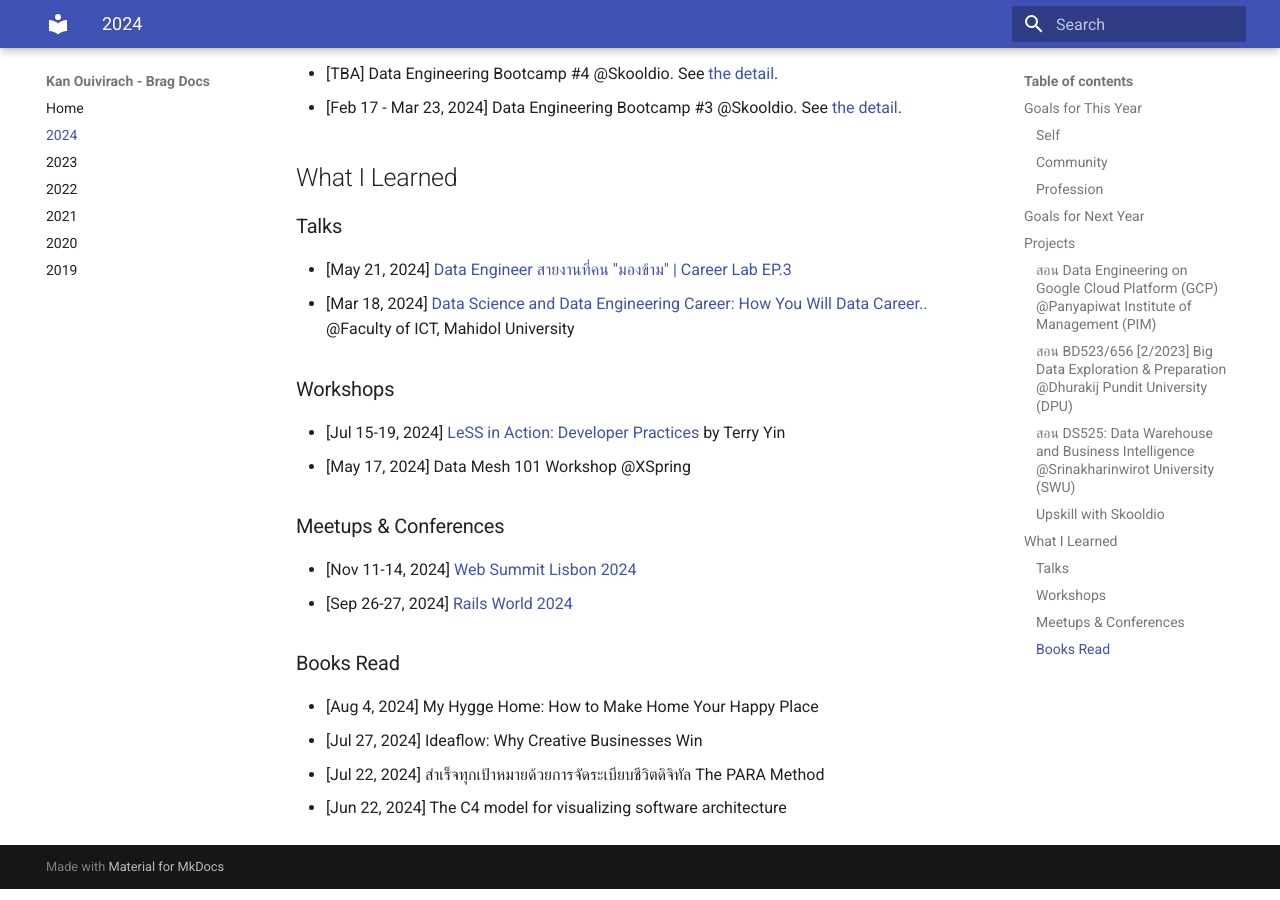
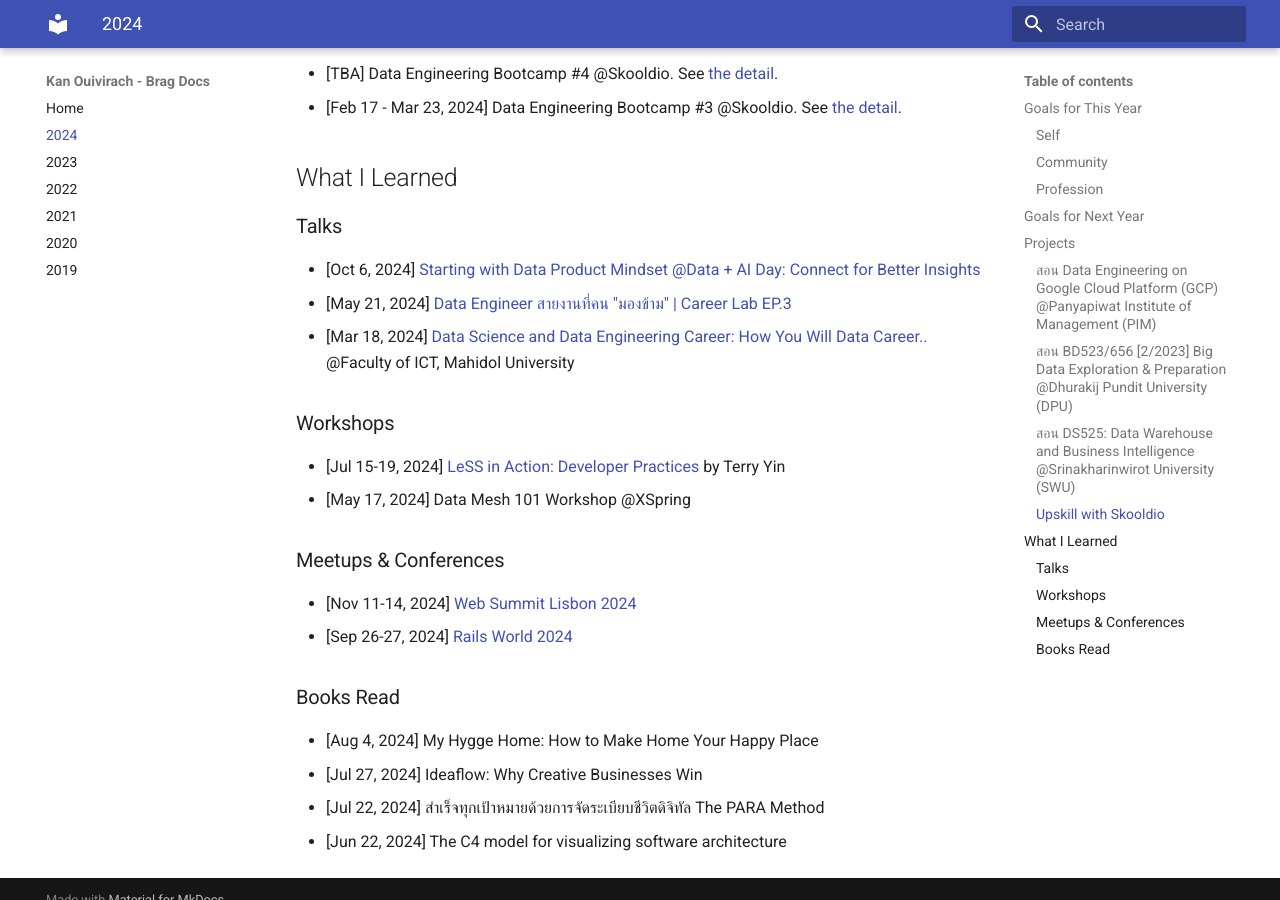
Before and after one commit to zkan/brag-documents, an MkDocs documentation site: the page built from docs/2024.md, in a window 1280 px wide and 900 px high, scrolled down 2109 px. Built offline with MkDocs 1.6.1 and Material for MkDocs 9.7.7, drawn with Linux system fonts in a browser that asks for light colours.

Commit message:
Add talk @data+ai day 2024

```diff
--- a/docs/2024.md
+++ b/docs/2024.md
@@ -77,11 +77,15 @@
 
 ### Talks
 
+* [Oct 6, 2024] [Starting with Data Product
+Mindset](https://www.canva.com/design/DAGSedCSooo/GOc7xrWy3fRgv5VqsCl-qw/edit?utm_content=DAGSedCSooo&utm_campaign=designshare&utm_medium=link2&utm_source=sharebutton)
+[@Data + AI Day: Connect for Better
+Insights](https://www.eventpop.me/e/15705/dataaiday-2024)
 * [May 21, 2024] [Data Engineer สายงานที่คน "มองข้าม" | Career Lab
-  EP.3](https://www.youtube.com/watch?v=yUDPaWyxyo4)
+EP.3](https://www.youtube.com/watch?v=yUDPaWyxyo4)
 * [Mar 18, 2024] [Data Science and Data Engineering Career: How You Will Data
-  Career..](https://docs.google.com/presentation/d/1AYbV8OX-Ndmog5NtdjzpI-vbhGb6OYX0etQuErwpz-o/edit?usp=sharing)
-  @Faculty of ICT, Mahidol University
+Career..](https://docs.google.com/presentation/d/1AYbV8OX-Ndmog5NtdjzpI-vbhGb6OYX0etQuErwpz-o/edit?usp=sharing)
+@Faculty of ICT, Mahidol University
 
 ### Workshops
 
```
